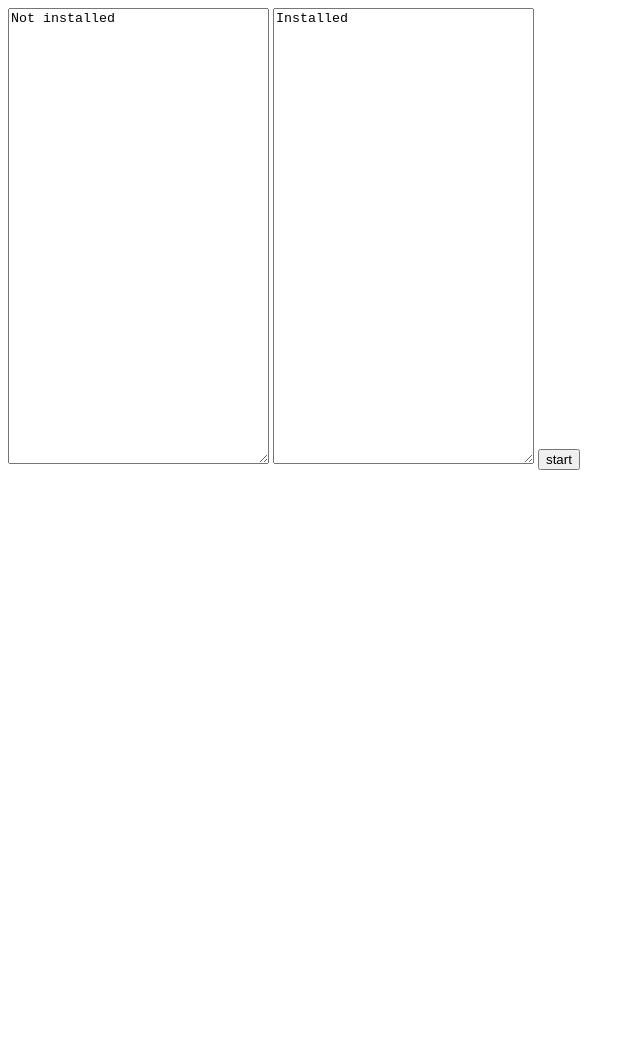
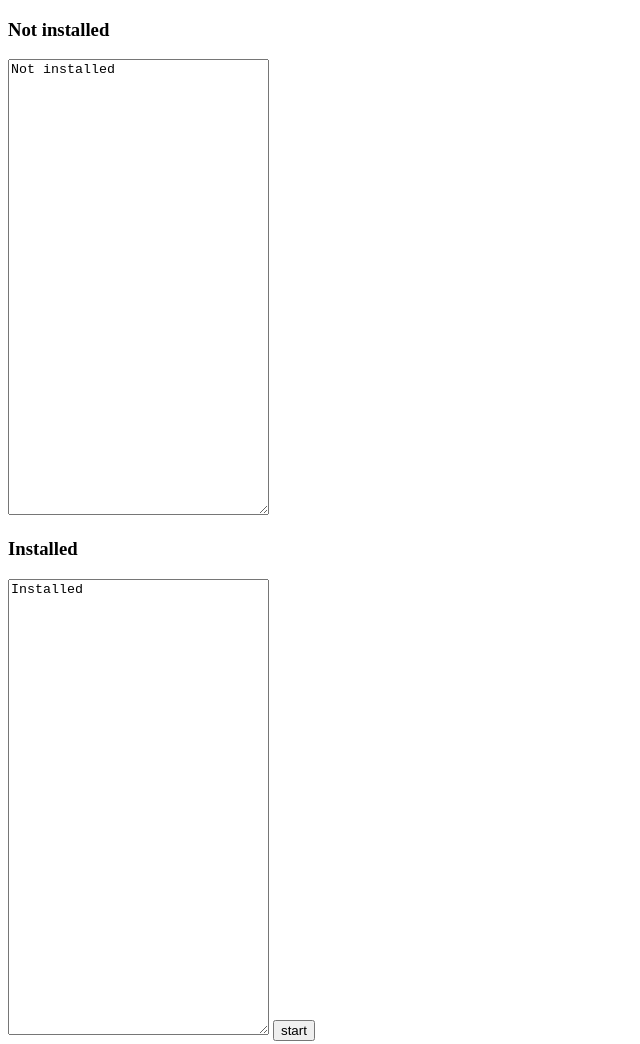
Before and after one commit to sn00py1310/http, a plain HTML site: page schemeflood.html in a window 1280 px wide. Shown: the whole page, without its empty margins (0-640 px from the left). Before the commit the page ends 800 px from the top, so only its background shows below. Drawn offline with Linux system fonts and the light colour scheme.

Commit message:
Update schemeflood.html

```diff
--- a/schemeflood.html
+++ b/schemeflood.html
@@ -3,7 +3,9 @@
 <head>
 </head>
 <body>
+<h3>Not installed</h3>
 <textarea rows="30" cols="30" id="notinstall">Not installed</textarea>
+<h3>Installed</h3>
 <textarea rows="30" cols="30" id="installed">Installed</textarea>
 
 <button onclick="startdetection();">start</button>
```
